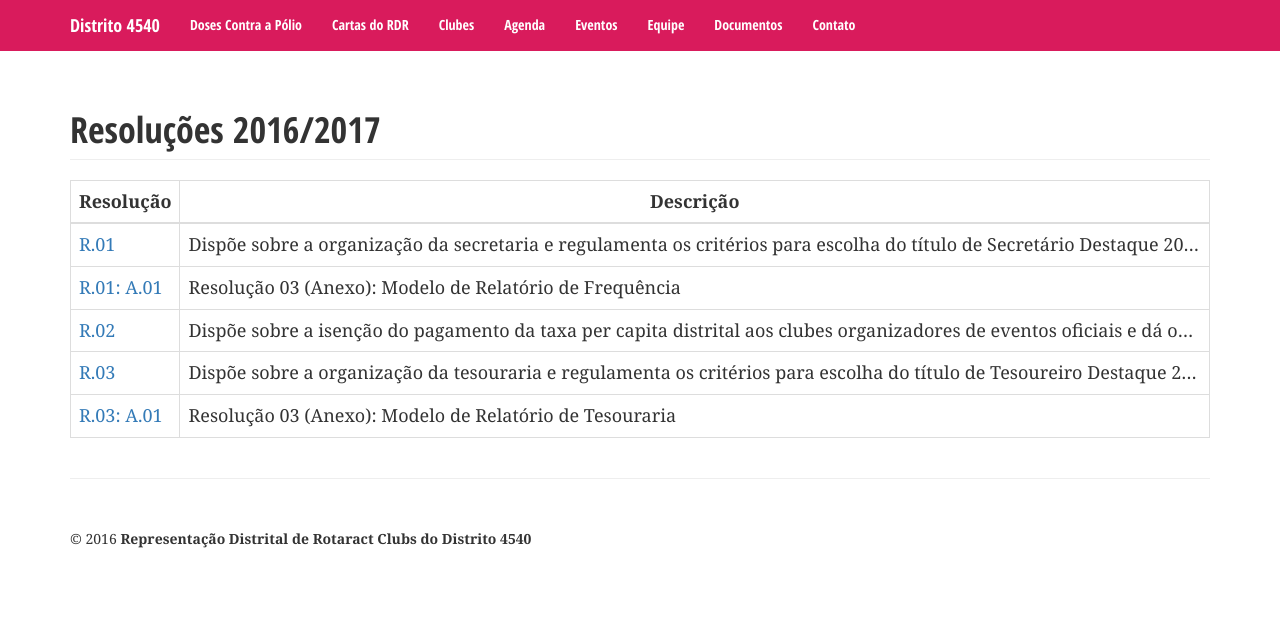
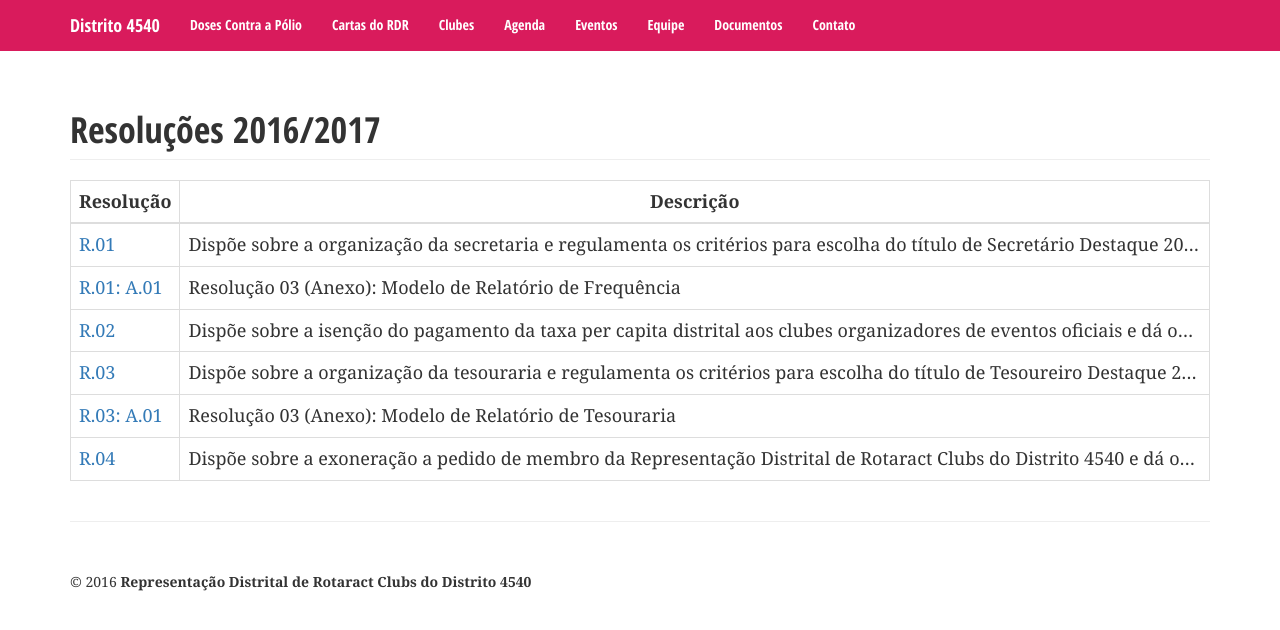
Before and after one commit to miguelkiri/rotaract, a Jekyll site: the page built from _pages/resolutions.html, in a window 1280 px wide. Shown: the top 630 px of the page. Built offline with Jekyll 4.4.1, drawn with Linux system fonts in a browser that asks for light colours; nearby versions of some CDN libraries.

Commit message:
Add resolution 04

```diff
--- a/_data/documents/resolutions.yaml
+++ b/_data/documents/resolutions.yaml
@@ -23,3 +23,8 @@
     name: "Resolução 03: Anexo 01"
     fileName: "resolucao-03-anexo-01.pdf"
     headline: "Resolução 03 (Anexo): Modelo de Relatório de Tesouraria"
+-
+    id: "R.04"
+    name: "Resolução 04"
+    fileName: "resolucao-04.pdf"
+    headline: "Dispõe sobre a exoneração a pedido de membro da Representação Distrital de Rotaract Clubs do Distrito 4540 e dá outras providências"
```
